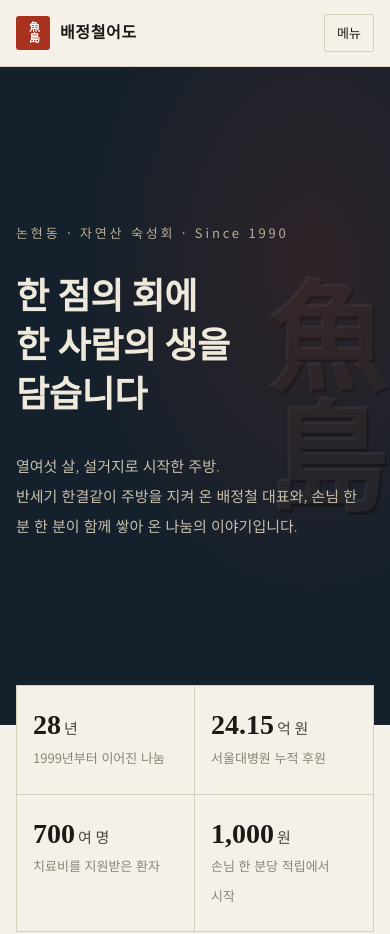
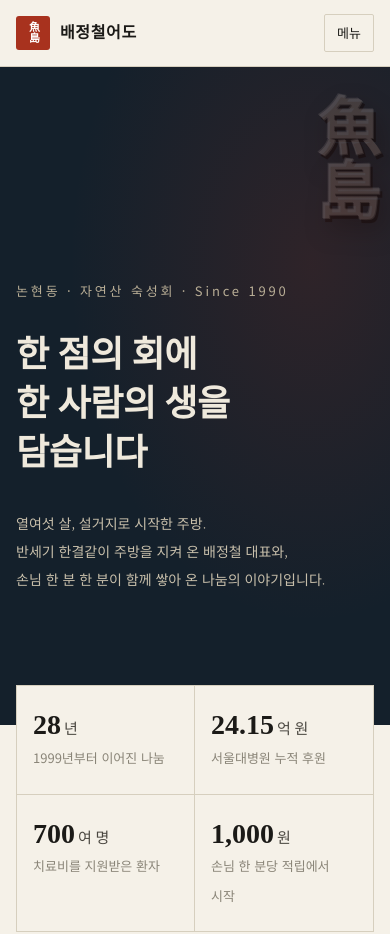
Before and after one commit to sweetrain4you-bot/baejungchul-ado, a plain HTML site: page index.html in a window 390 px wide. Shown: the top 934 px of the page. Drawn offline with Linux system fonts and the light colour scheme.

Commit message:
첫 화면: 좁은 화면·휴대폰에서도 소개글 3줄 유지, 글이 魚島와 겹치지 않게
Co-Authored-By: Claude Opus 5.5 <noreply@anthropic.com>

```diff
--- a/index.html
+++ b/index.html
@@ -11,7 +11,7 @@
   <link rel="preconnect" href="https://fonts.googleapis.com">
   <link rel="preconnect" href="https://fonts.gstatic.com" crossorigin>
   <link href="https://fonts.googleapis.com/css2?family=Noto+Sans+KR:wght@300;400;500;700&family=Noto+Serif+KR:wght@400;600;700;900&display=swap" rel="stylesheet">
-  <link rel="stylesheet" href="style.css?v=14">
+  <link rel="stylesheet" href="style.css?v=15">
 </head>
 <body>
 
@@ -37,7 +37,7 @@
       <p class="eyebrow">논현동 · 자연산 숙성회 · Since 1990</p>
       <h1>한 점의 회에<br>한 사람의 생을<br>담습니다</h1>
       <p class="lede">열여섯 살, 설거지로 시작한 주방.<br>
-        반세기 한결같이 주방을 지켜 온 배정철 대표와,<br class="br-wide">
+        반세기 한결같이 주방을 지켜 온 배정철 대표와,<br>
         손님 한 분 한 분이 함께 쌓아 온 나눔의 이야기입니다.</p>
     </div>
     <div class="hero-mark" aria-hidden="true"><span class="base">魚島</span><span class="shine">魚島</span></div>
@@ -269,6 +269,6 @@
 </footer>
 
 <script src="news.js"></script>
-<script src="main.js?v=4"></script>
+<script src="main.js?v=5"></script>
 </body>
 </html>
--- a/main.js
+++ b/main.js
@@ -64,6 +64,7 @@ document.querySelectorAll('.video-card').forEach(card => {
 const mark = document.querySelector('.hero-mark');
 if (mark && matchMedia('(pointer: fine) and (prefers-reduced-motion: no-preference)').matches) {
   document.querySelector('.hero').addEventListener('mousemove', e => {
+    if (innerWidth <= 600) return;
     const x = (e.clientX / innerWidth - .5) * 10, y = (e.clientY / innerHeight - .5) * 10;
     mark.style.transform = `translateY(-50%) translate(${x}px, ${y}px)`;
   });
--- a/style.css
+++ b/style.css
@@ -61,20 +61,22 @@ b { font-weight: 600; }
   content: ""; position: absolute; inset: 0; pointer-events: none;
   background: radial-gradient(ellipse at 80% 30%, rgba(168,50,30,.18), transparent 55%);
 }
-.hero-inner { position: relative; z-index: 1; max-width: 640px; }
+.hero { --mark: clamp(120px, 20vw, 260px); }
+/* 글이 오른쪽 魚島 밑으로 들어가지 않도록 폭을 제한 */
+.hero-inner { position: relative; z-index: 1; max-width: min(640px, calc(100% - var(--mark) - 40px)); }
 .eyebrow { font-size: 13px; letter-spacing: .22em; color: #b9ae96; margin-bottom: 28px; }
 .hero h1 {
   font-family: var(--serif); font-weight: 600;
   font-size: clamp(36px, 6vw, 64px); line-height: 1.35; letter-spacing: -.01em;
   margin-bottom: 32px;
 }
-.lede { font-size: clamp(15px, 1.7vw, 17px); color: #c8bfab; font-weight: 300; line-height: 2; }
+.lede { font-size: clamp(15px, 1.7vw, 17px); color: #c8bfab; font-weight: 300; line-height: 2; word-break: keep-all; }
 .hero-mark {
   position: absolute; right: max(16px, calc((100% - var(--w)) / 2)); top: 50%;
   transform: translateY(-50%);
   writing-mode: vertical-rl;
   font-family: var(--serif); font-weight: 900;
-  font-size: clamp(120px, 20vw, 260px); line-height: 1;
+  font-size: var(--mark); line-height: 1;
   user-select: none;
   transition: transform .6s ease-out;
 }
@@ -302,8 +304,14 @@ b { font-weight: 600; }
   .section, .numbers { opacity: 1; transform: none; transition: none; }
 }
 
-/* 휴대폰: 魚島가 제목 뒤에 겹치므로 은은하게 */
-@media (max-width: 900px) {
-  .hero-mark .base { color: rgba(239, 233, 220, .07); text-shadow: 2px 3px 0 rgba(0,0,0,.3); }
-  .hero-mark .shine { opacity: .6; }
+/* 휴대폰: 魚島를 오른쪽 위로 작게 옮겨 글과 겹치지 않게 */
+@media (max-width: 600px) {
+  .hero { --mark: 64px; }
+  .hero-inner { max-width: 100%; }
+  .hero { padding: 160px 16px 80px; }
+  .hero-mark { top: 28px; transform: none; }
+  .lede { font-size: 14px; }
 }
+@media (max-width: 380px) {
+  .lede { font-size: 13px; }
+}
```
